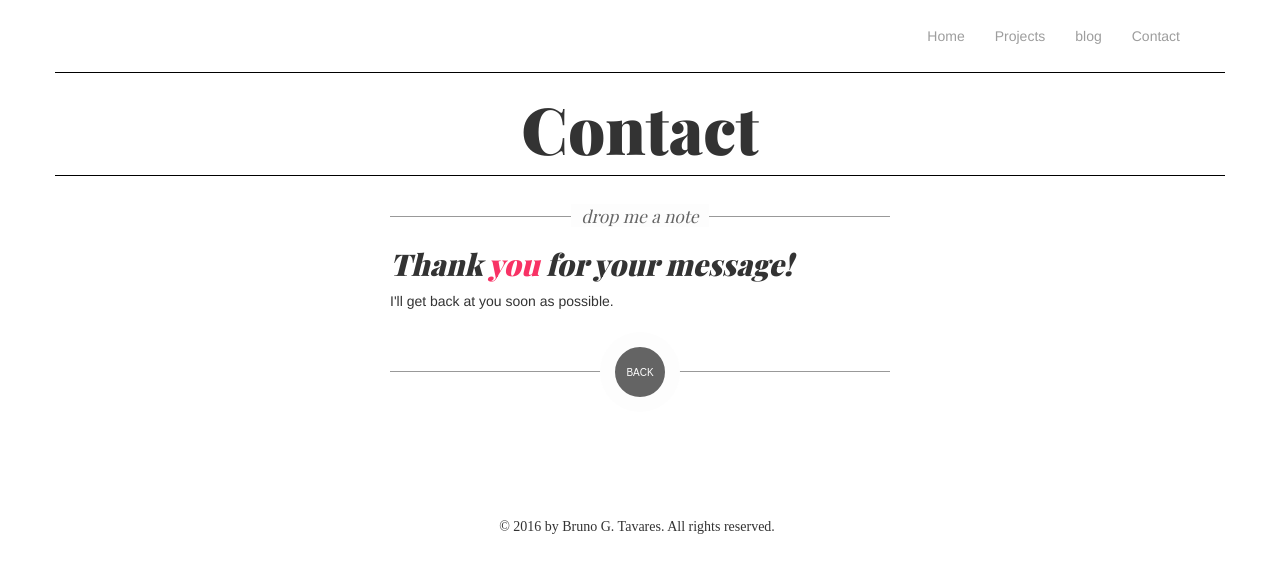
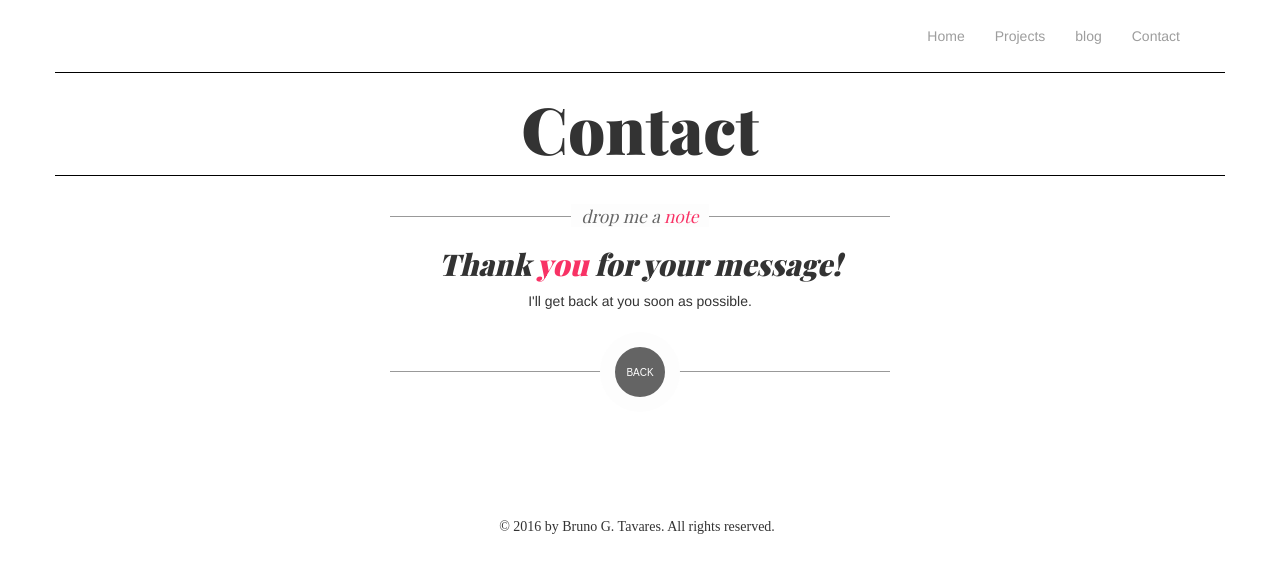
Before and after one commit to bruno78/bruno78.github.io, a Jekyll site: the page built from thankyou.html, in a window 1280 px wide. Shown: the top 573 px of the page. Built offline with Jekyll 4.4.1, drawn with Linux system fonts in a browser that asks for light colours; nearby versions of some CDN libraries; some web fonts are replaced.

Commit message:
Fixed thank you styling

```diff
--- a/_sass/_contact.scss
+++ b/_sass/_contact.scss
@@ -8,6 +8,7 @@
   padding-left: 25px;
   padding-right: 25px;
   padding-bottom: 15px;
+  text-align: center;
   .contact-form {
     position: relative;
     margin-bottom: 0;
--- a/thankyou.html
+++ b/thankyou.html
@@ -4,7 +4,7 @@ title: Contact
 ---
 
 <div class="contact-page">
-  <p class="lead-contact" align="center"> <span>drop me a note</span></p>
+  <p class="lead-contact"> <span>drop me a <span class="redish">note</span></span></p>
   <h2>Thank <span class="redish">you</span> for your message!</h2>
   <p>I'll get back at you soon as possible.</p>
   <div class="form-group line">
```
Also changed, not shown: 1 other file.
